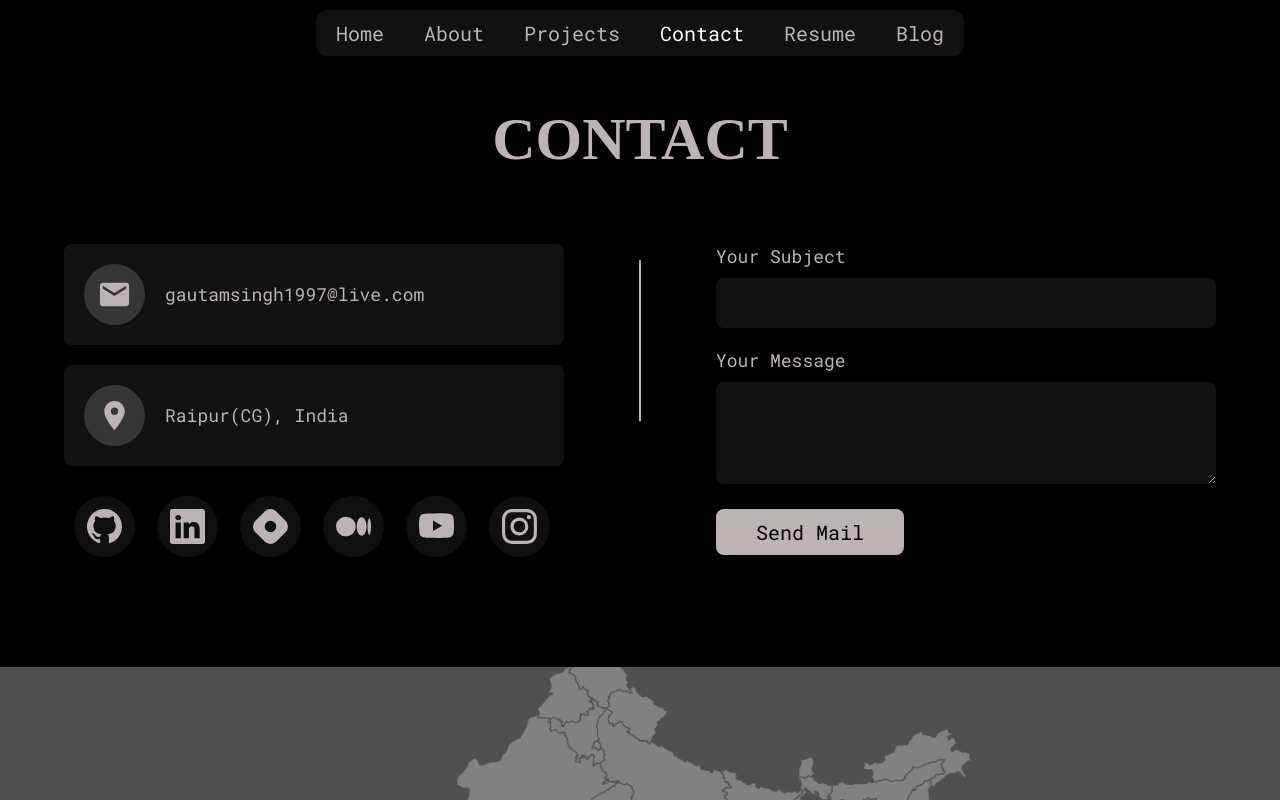
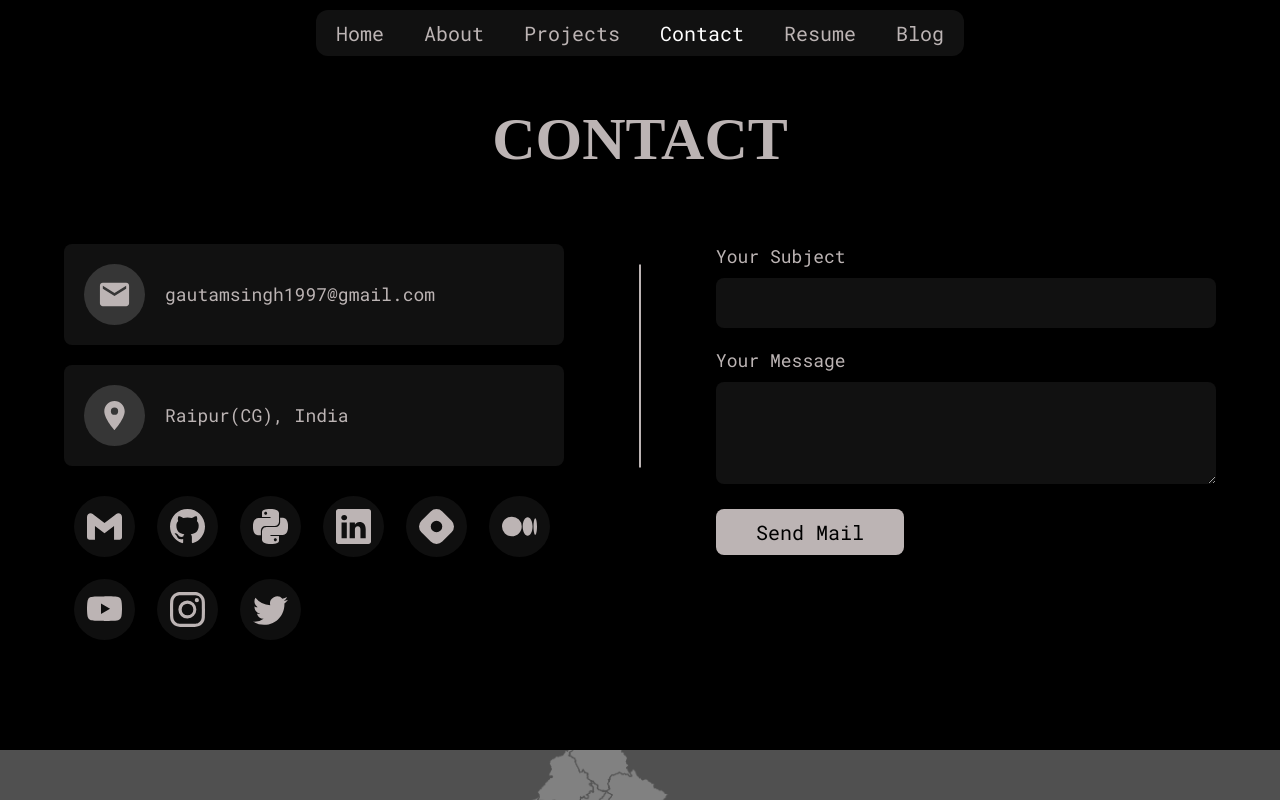
Before and after one commit to singhgautam7/GRS-portfolio-v1, a React (Create React App) app: page /contact in a window 1280 px wide. Shown: the top 800 px of the page. Built offline with nearby package versions, Linux system fonts and the light colour scheme; a web font is replaced by a local one.

Commit message:
added new contact incons and blog will open in new tab

```diff
--- /dev/null
+++ b/src/components/ContactButtons/Gmail.js
@@ -0,0 +1,44 @@
+import React from 'react';
+import { SiGmail } from 'react-icons/si';
+import styled from 'styled-components';
+
+const ItemStyles = styled.div`
+  padding: 1rem;
+  display: inline-block;
+  border-radius: 8px;
+  .icon {
+    color: var(--white);
+    background-color: var(--deep-dark-2);
+    padding: 1.3rem;
+    display: flex;
+    justify-content: center;
+    border-radius: 50%;
+    transition: 0.3s ease background-color;
+    &:hover {
+      background-color: #ffffff;
+      svg {
+        path {
+          fill: #b23121 !important;
+        }
+      }
+    }
+  }
+  svg {
+    width: 3.5rem;
+  }
+`;
+
+export default function ContactInfoItem({ icon = <SiGmail /> }) {
+  return (
+    <ItemStyles>
+      <a
+        href="mailto:gautamsingh1997@gmail.com"
+        target="_blank"
+        rel="noreferrer"
+        className="icon"
+      >
+        {icon}
+      </a>
+    </ItemStyles>
+  );
+}
--- /dev/null
+++ b/src/components/ContactButtons/Pypi.js
@@ -0,0 +1,44 @@
+import React from 'react';
+import { SiPython } from 'react-icons/si';
+import styled from 'styled-components';
+
+const ItemStyles = styled.div`
+  padding: 1rem;
+  display: inline-block;
+  border-radius: 8px;
+  .icon {
+    color: var(--white);
+    background-color: var(--deep-dark-2);
+    padding: 1.3rem;
+    display: flex;
+    justify-content: center;
+    border-radius: 50%;
+    transition: 0.3s ease background-color;
+    &:hover {
+      background-color: #ffffff;
+      svg {
+        path {
+          fill: #ffd43b !important;
+        }
+      }
+    }
+  }
+  svg {
+    width: 3.5rem;
+  }
+`;
+
+export default function ContactInfoItem({ icon = <SiPython /> }) {
+  return (
+    <ItemStyles>
+      <a
+        href="https://pypi.org/user/singhgautam7/"
+        target="_blank"
+        rel="noreferrer"
+        className="icon"
+      >
+        {icon}
+      </a>
+    </ItemStyles>
+  );
+}
--- /dev/null
+++ b/src/components/ContactButtons/Twitter.js
@@ -0,0 +1,44 @@
+import React from 'react';
+import { BsTwitter } from 'react-icons/bs';
+import styled from 'styled-components';
+
+const ItemStyles = styled.div`
+  padding: 1rem;
+  display: inline-block;
+  border-radius: 8px;
+  .icon {
+    color: var(--white);
+    background-color: var(--deep-dark-2);
+    padding: 1.3rem;
+    display: flex;
+    justify-content: center;
+    border-radius: 50%;
+    transition: 0.3s ease background-color;
+    &:hover {
+      background-color: #ffffff;
+      svg {
+        path {
+          fill: #00acee !important;
+        }
+      }
+    }
+  }
+  svg {
+    width: 3.5rem;
+  }
+`;
+
+export default function ContactInfoItem({ icon = <BsTwitter /> }) {
+  return (
+    <ItemStyles>
+      <a
+        href="https://twitter.com/gautamsingh1997"
+        target="_blank"
+        rel="noreferrer"
+        className="icon"
+      >
+        {icon}
+      </a>
+    </ItemStyles>
+  );
+}
--- a/src/components/ContactForm.js
+++ b/src/components/ContactForm.js
@@ -56,7 +56,7 @@ export default function ContactForm() {
     // Prevent reload
     event.preventDefault();
 
-    const url = `mailto:gautamsingh1997@live.com?subject=${enteredSubject}&body=${enteredMessage}`;
+    const url = `mailto:gautamsingh1997@gmail.com?subject=${enteredSubject}&body=${enteredMessage}`;
     // Open mail:to
     openInNewTab(url);
 
--- a/src/components/ContactSection.js
+++ b/src/components/ContactSection.js
@@ -10,6 +10,9 @@ import Medium from './ContactButtons/Medium';
 import Hashnode from './ContactButtons/Hashnode';
 import Youtube from './ContactButtons/Youtube';
 import Instagram from './ContactButtons/Instagram';
+import Twitter from './ContactButtons/Twitter';
+import Gmail from './ContactButtons/Gmail';
+import Pypi from './ContactButtons/Pypi';
 
 const ContactSectionStyle = styled.div`
   padding: 10rem 0;
@@ -72,16 +75,19 @@ export default function ContactSection() {
           <div className="left">
             <ContactInfoItem
               icon={<MdEmail />}
-              text="gautamsingh1997@live.com"
+              text="gautamsingh1997@gmail.com"
             />
             <ContactInfoItem text="Raipur(CG), India" />
             <div className="socialContianer">
+              <Gmail />
               <Github />
+              <Pypi />
               <Linkedin />
               <Hashnode />
               <Medium />
               <Youtube />
               <Instagram />
+              <Twitter />
             </div>
           </div>
           <div className="right">
--- a/src/components/Footer.js
+++ b/src/components/Footer.js
@@ -94,8 +94,8 @@ export default function Footer() {
             heading="Contact Info"
             links={[
               {
-                title: 'gautamsingh1997@live.com',
-                path: 'mailto:gautamsingh1997@live.com',
+                title: 'gautamsingh1997@gmail.com',
+                path: 'mailto:gautamsingh1997@gmail.com',
               },
               {
                 title: 'Raipur(CG), India',
--- a/src/components/NavMenu.js
+++ b/src/components/NavMenu.js
@@ -174,7 +174,12 @@ export default function NavMenu() {
           </NavLink>
         </li>
         <li>
-          <a href="https://singhgautam.hashnode.dev/" className="button">
+          <a
+            href="https://singhgautam.hashnode.dev/"
+            className="button"
+            target="_blank"
+            rel="noreferrer"
+          >
             Blog
           </a>
         </li>
```
